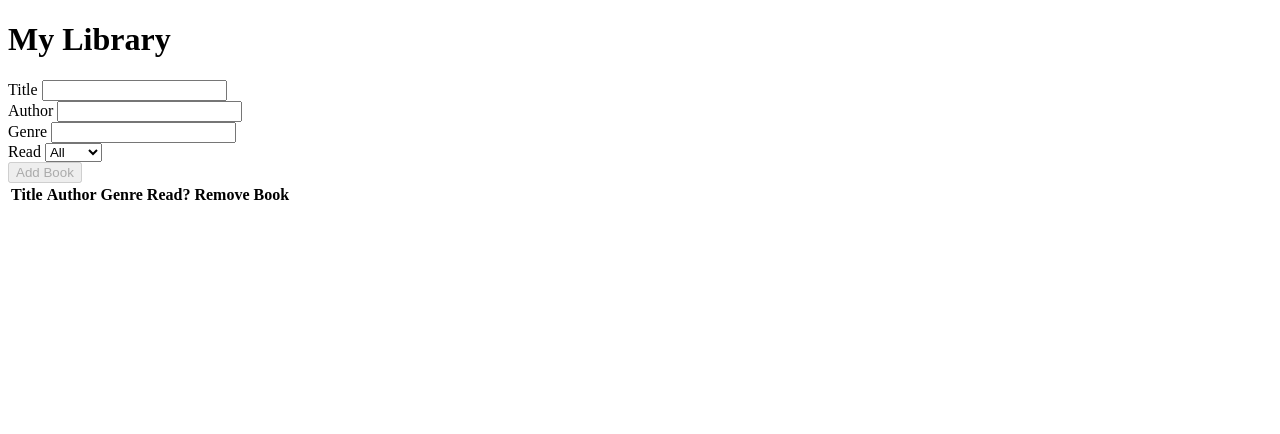
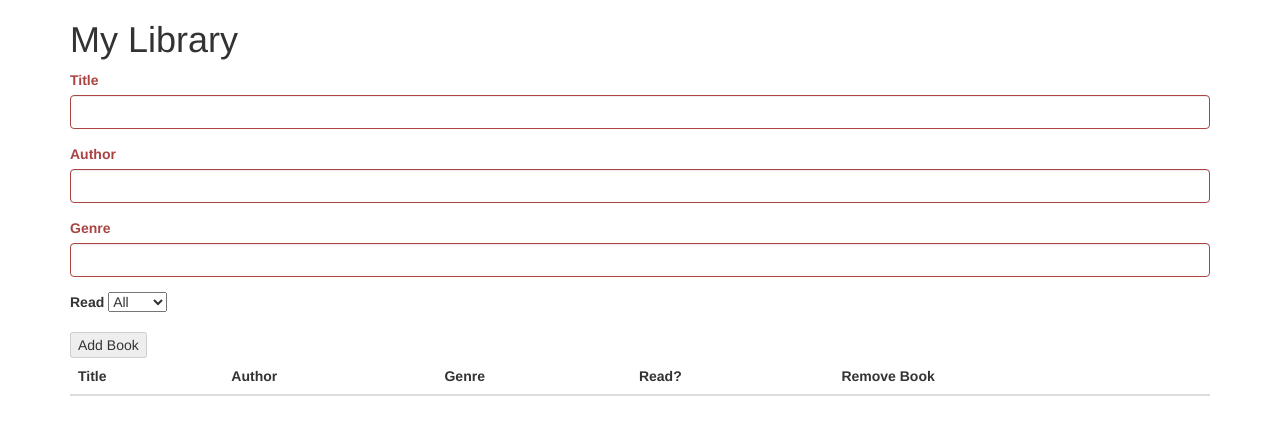
Before and after one commit to jspencersharpe/Library-App, a plain HTML site: page index.html in a window 1280 px wide. Drawn offline with Linux system fonts and the light colour scheme; no server answers.

Commit message:
light styling

```diff
--- a/index.html
+++ b/index.html
@@ -5,11 +5,11 @@
   <meta http-equiv="X-UA-Compatible" content="IE=edge">
   <meta name="viewport" content="width=device-width, initial-scale=1">
   <title>Library</title>
-  <link href="bower_components/bootstrap/dist/bootstrap.min.css"</link>
-  <link rel="stylesheet" href="main.css"></link>
+  <link rel="stylesheet" href="bower_components/bootstrap/dist/css/bootstrap.min.css">
+  <link rel="stylesheet" href="main.css">
 </head>
 <body>
-  <div class="container" ng-controller="LibraryController as libCtrl">
+  <div class="container" class="container-fluid" .col-xs-5 ng-controller="LibraryController as libCtrl">
    <h1>My Library</h1>
     <form name="myForm" ng-submit="myForm.$valid && libCtrl.addNewBook()" novalidate>
       <div class="form-group" ng-class="{'has-error':!libCtrl.newBook.title}">
@@ -34,7 +34,7 @@
       </div>
       <input id="add-book" type="submit" value="Add Book" ng-disabled="myForm.$invalid">
     </form>
-    <table>
+    <table class="table">
       <thead>
         <tr>
           <th>Title</th>
```
